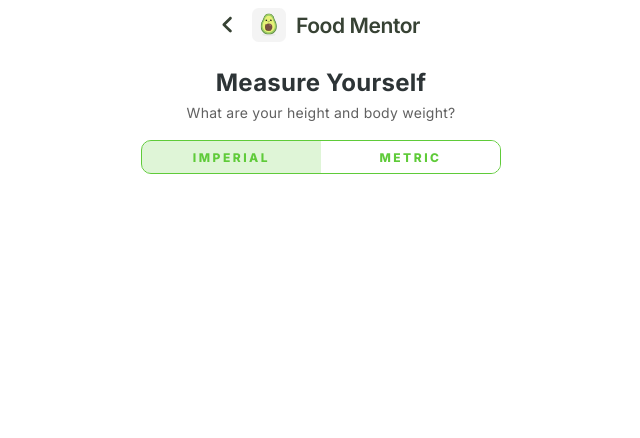
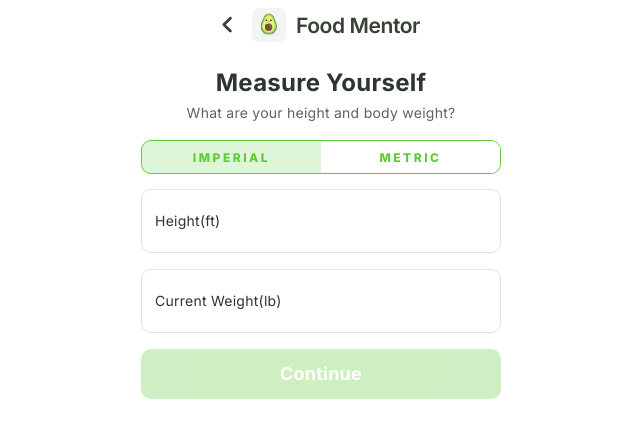
Before and after one commit to MShmatok/fitness-lady, a React (Create React App) app: page /fitness-lady/measure in a window 1280 px wide. Shown: the top 438 px of the page, without its empty margins (319-959 px from the left). Built offline with nearby package versions, Linux system fonts and the light colour scheme.

Commit message:
add forma

```diff
--- a/package.json
+++ b/package.json
@@ -7,13 +7,15 @@
     "@testing-library/jest-dom": "^5.16.3",
     "@testing-library/react": "^12.1.4",
     "@testing-library/user-event": "^13.5.0",
+    "formik": "^2.4.5",
     "modern-normalize": "^2.0.0",
     "react": "^18.1.0",
     "react-dom": "^18.1.0",
     "react-router-dom": "^6.21.3",
     "react-scripts": "5.0.1",
     "styled-components": "^6.1.8",
-    "web-vitals": "^2.1.3"
+    "web-vitals": "^2.1.3",
+    "yup": "^1.3.3"
   },
   "scripts": {
     "start": "react-scripts start",
--- /dev/null
+++ b/src/CommonStyle/Button.styled.jsx
@@ -0,0 +1,38 @@
+import styled from 'styled-components';
+import theme from 'CommonStyle/themeJSX';
+
+export const ButtonBase = styled.button`
+  display: flex;
+  justify-content: center;
+  align-items: center;
+
+  font-size: 18px;
+  line-height: calc(26 / 18);
+  font-weight: 700;
+  text-align: center;
+  color: ${theme.colors.primaryLight};
+  width: 100%;
+  padding: 12px;
+  letter-spacing: 0.2px;
+
+  outline: none;
+  border: none;
+  border-radius: 10px;
+
+  opacity: 1;
+  background-color: ${theme.colors.green};
+  transition: all ${theme.animation.cubicBezier};
+  cursor: pointer;
+
+  &:hover {
+    box-shadow: 0px 4px 14px 0px rgba(64, 123, 255, 0.54);
+  }
+  &:active {
+    box-shadow: none;
+  }
+  &:disabled {
+    opacity: 0.3;
+
+    cursor: not-allowed;
+  }
+`;
--- a/src/CommonStyle/themeJSX.jsx
+++ b/src/CommonStyle/themeJSX.jsx
@@ -4,7 +4,9 @@ const theme = Object.freeze({
     primaryLight: '#ffffff',
     secondDark: '#2D3436',
     primaryGray: '#616161',
+    secondGrey: '#e1e1e1',
     green: '#5fcb39',
+    red: '#FF0000',
   },
   fontSizes: {
     tiny: '12px',
--- a/src/Pages/Measure/Measure.jsx
+++ b/src/Pages/Measure/Measure.jsx
@@ -5,14 +5,15 @@ import {
 } from 'CommonStyle/Hero.styled';
 import React, { useState } from 'react';
 import { MeasureSection, SwitchButtonContainer } from './Measure.styled';
+import FormaMeasure from 'components/FormaMeasure/FormaMeasure';
 
 const Measure = () => {
-  const [isActive, SetActive] = useState(true);
+  const [isImperial, setImperial] = useState(true);
   const togglerHandler = e => {
     if (e.currentTarget.className === 'active') {
       return;
     }
-    SetActive(!isActive);
+    setImperial(!isImperial);
   };
 
   return (
@@ -25,13 +26,21 @@ const Measure = () => {
           </MainDescription>
         </HeroContainer>
         <SwitchButtonContainer>
-          <button onClick={togglerHandler} className={isActive ? 'active' : ''}>
+          <button
+            onClick={togglerHandler}
+            className={isImperial ? 'active' : ''}
+          >
             Imperial
           </button>
-          <button onClick={togglerHandler} className={isActive ? '' : 'active'}>
+          <button
+            onClick={togglerHandler}
+            className={isImperial ? '' : 'active'}
+          >
             Metric
           </button>
         </SwitchButtonContainer>
+
+        <FormaMeasure units={isImperial} />
       </MeasureSection>
     </div>
   );
--- /dev/null
+++ b/src/components/FormaMeasure/FormaMeasure.jsx
@@ -0,0 +1,64 @@
+import { measureSchema } from 'components/SchemaValidation/measureSchema';
+import { useFormik } from 'formik';
+import React from 'react';
+import {
+  FormLabel,
+  FormaMeasureST,
+  Input,
+  InputError,
+} from './FormaMeasure.styled';
+import { ButtonBase } from 'CommonStyle/Button.styled';
+
+const FormaMeasure = ({ units }) => {
+  const { values, touched, errors, handleSubmit, handleChange, handleBlur } =
+    useFormik({
+      initialValues: {
+        height: '',
+        currentWeight: '',
+      },
+      validationSchema: measureSchema,
+    });
+
+  const submitHandler = () => {};
+
+  return (
+    <FormaMeasureST>
+      <FormLabel>
+        <Input
+          type="number"
+          step="0.001"
+          name="height"
+          value={values.height}
+          onChange={handleChange}
+          onBlur={handleBlur}
+          placeholder={units ? 'Height(ft)' : 'Height(m)'}
+          error={touched.height && errors.height}
+        />
+        {touched.height && errors.height && (
+          <InputError>{errors.height}</InputError>
+        )}
+      </FormLabel>
+      <FormLabel>
+        <Input
+          type="number"
+          step="0.001"
+          name="currentWeight"
+          value={values.currentWeight}
+          onChange={handleChange}
+          onBlur={handleBlur}
+          placeholder={units ? 'Current Weight(lb)' : 'Current Weight(kg)'}
+          error={touched.currentWeight && errors.currentWeight}
+        />
+        {touched.currentWeight && errors.currentWeight && (
+          <InputError>{errors.currentWeight}</InputError>
+        )}
+      </FormLabel>
+
+      <ButtonBase disabled onSubmit={submitHandler}>
+        Continue
+      </ButtonBase>
+    </FormaMeasureST>
+  );
+};
+
+export default FormaMeasure;
--- /dev/null
+++ b/src/components/FormaMeasure/FormaMeasure.styled.js
@@ -0,0 +1,48 @@
+import styled from 'styled-components';
+import theme from 'CommonStyle/themeJSX';
+
+export const FormaMeasureST = styled.form`
+  display: flex;
+  flex-direction: column;
+  align-items: flex-start;
+  gap: ${prop => prop.$gap || '16px'};
+  width: 100%;
+`;
+
+export const FormLabel = styled.label`
+  font-size: ${prop => prop.$fontSize || '16px'};
+  font-weight: ${prop => prop.$fontWeight || '400'};
+  line-height: calc(20 / ${prop => parseInt(prop.$fontSize, 10) || '16'});
+  color: ${theme.colors.primaryDark};
+  display: flex;
+  flex-direction: column;
+  align-items: flex-start;
+  gap: 8px;
+  width: 100%;
+`;
+export const Input = styled.input`
+  color: ${theme.colors.secondDark};
+  font-size: 14px;
+  line-height: calc(24 / 14);
+  letter-spacing: 0.25px;
+  padding: 19px 13px;
+
+  border-radius: 10px;
+  border: 1px solid ${theme.colors.secondGrey};
+  background: ${theme.colors.primaryLight};
+
+  width: 100%;
+
+  &:focus {
+    outline: none;
+  }
+  &::placeholder {
+    color: ${theme.colors.secondDark};
+  }
+`;
+
+export const InputError = styled.p`
+  font-size: 14px;
+  line-height: calc(18 / 14);
+  color: ${theme.colors.red};
+`;
--- /dev/null
+++ b/src/components/SchemaValidation/measureSchema.js
@@ -0,0 +1,6 @@
+import * as yup from 'yup';
+
+export const measureSchema = yup.object().shape({
+  height: yup.number().min(0).max(300).required(),
+  currentWeight: yup.number().min(0).max(300).required(),
+});
```
Also changed, not shown: 1 other file (tests, documents, lock files or other folders).
